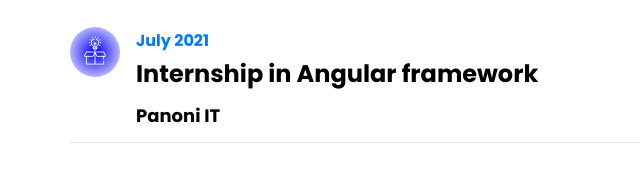
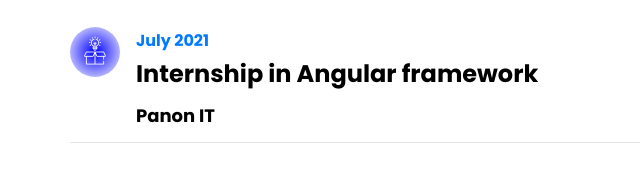
Before and after one commit to adrijanasavic/My_Portfolio, a plain HTML site: page index.html in a window 1280 px wide. Shown: the part 2532-2702 px from the top of the page, 0-640 px from the left. Drawn offline with Linux system fonts and the light colour scheme; files whose address does not match are found by name.

Commit message:
changed data

```diff
--- a/index.html
+++ b/index.html
@@ -247,7 +247,7 @@
                         <div class="text pl-3">
                             <span class="date">July 2021</span>
                             <h2>Internship in Angular framework</h2>
-                            <span class="position">Panoni IT</span>
+                            <span class="position">Panon IT</span>
                         </div>
                     </div>
                     <div class="resume-wrap d-flex ftco-animate">
```
